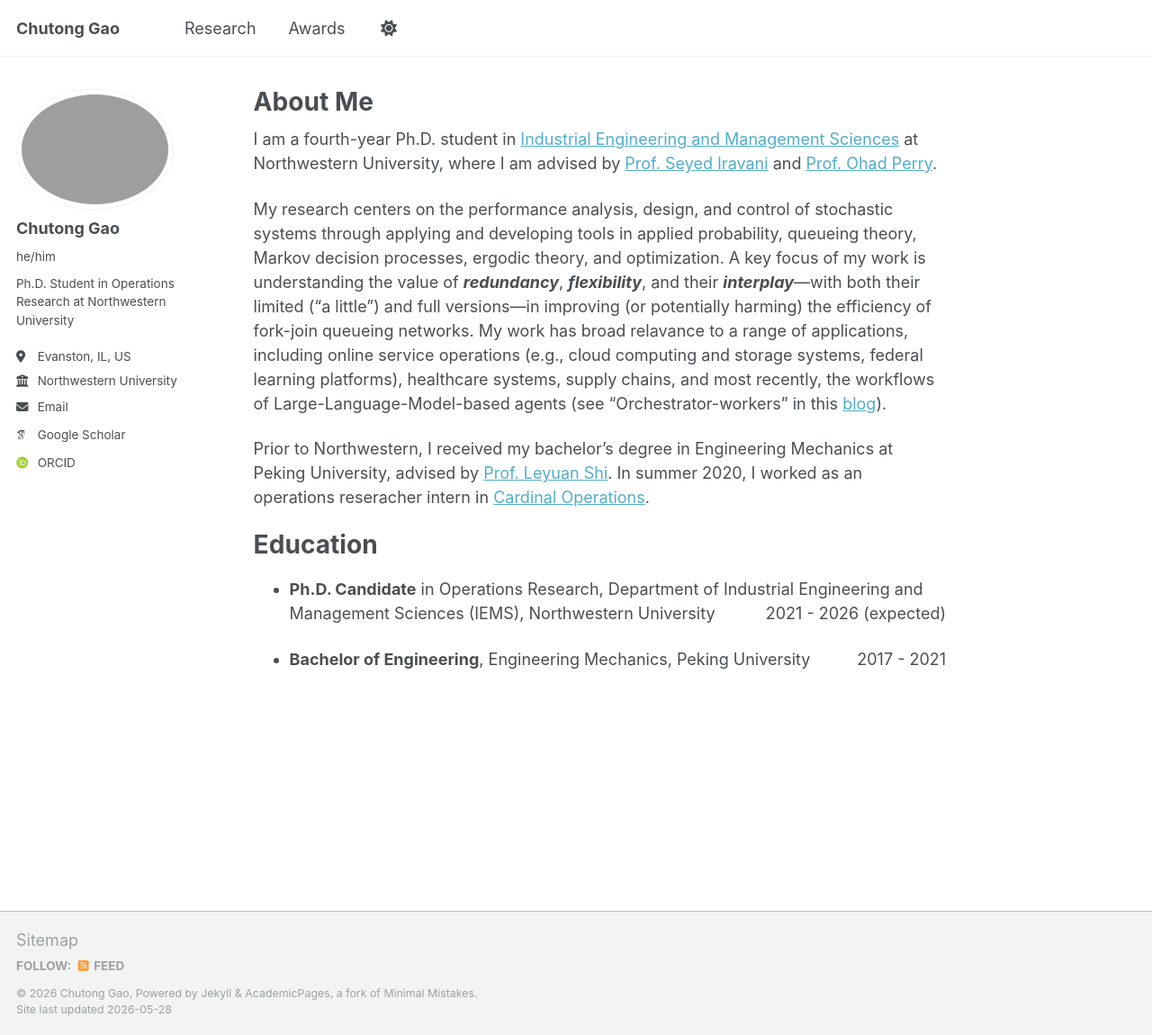
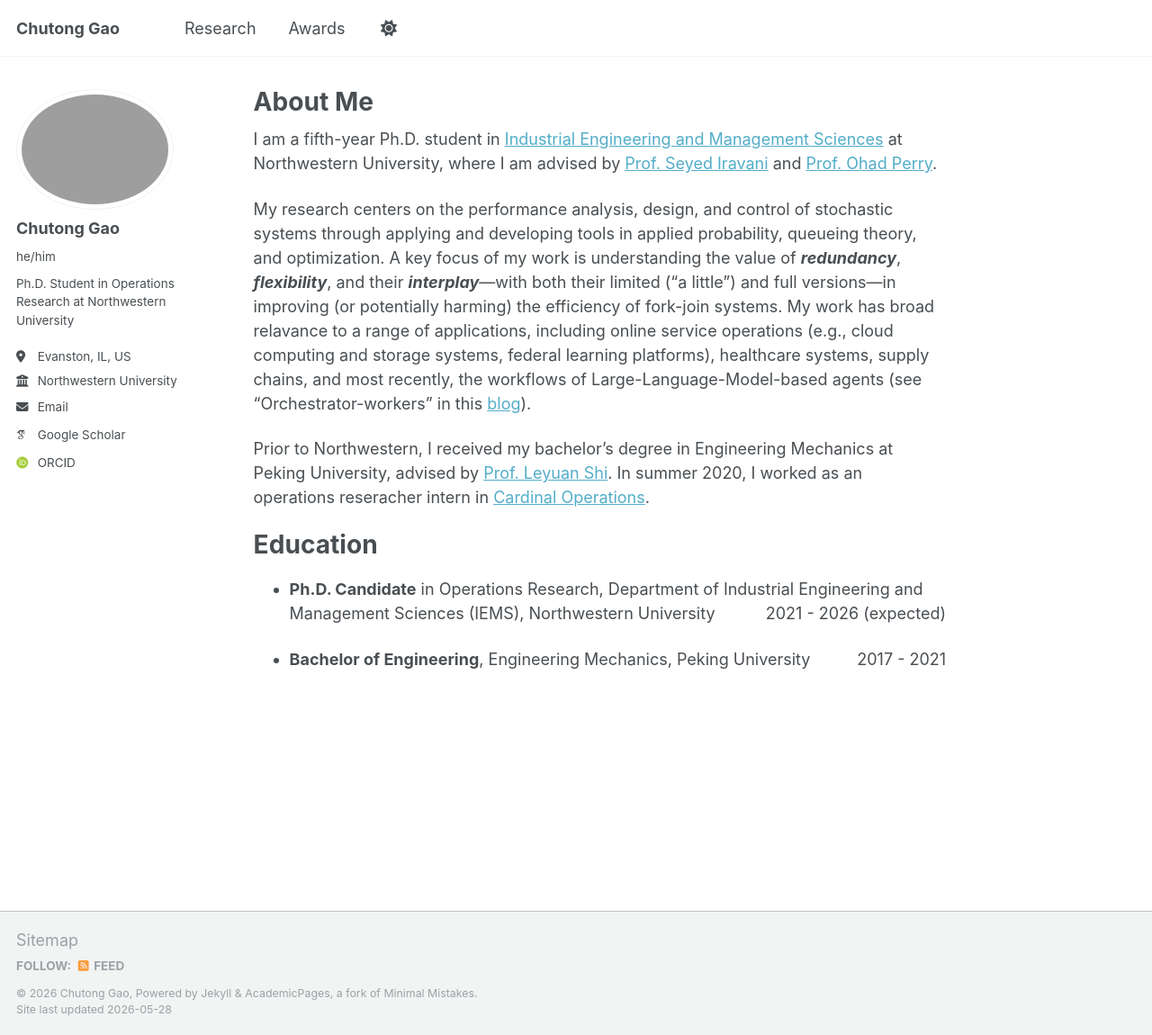
Before and after one commit to chutonggao/chutonggao.github.io, a Jekyll site: the page built from _pages/about.md, in a window 1280 px wide and 1150 px high. Shown: the whole window at 90% size. Built offline with Jekyll 4.4.1, drawn with Linux system fonts in a browser that asks for light colours; some web fonts are replaced.

Commit message:
Revise Ph.D. year and research description in about.md
Updated academic year and refined research focus in the about page.

```diff
--- a/_pages/about.md
+++ b/_pages/about.md
@@ -7,9 +7,9 @@ redirect_from:
   - /about.html
 ---
 
-I am a fourth-year Ph.D. student in [Industrial Engineering and Management Sciences](https://www.mccormick.northwestern.edu/industrial/) at Northwestern University, where I am advised by [Prof. Seyed Iravani](http://users.iems.northwestern.edu/~iravani/index.html) and [Prof. Ohad Perry](https://people.smu.edu/operry/homepage/).
+I am a fifth-year Ph.D. student in [Industrial Engineering and Management Sciences](https://www.mccormick.northwestern.edu/industrial/) at Northwestern University, where I am advised by [Prof. Seyed Iravani](http://users.iems.northwestern.edu/~iravani/index.html) and [Prof. Ohad Perry](https://people.smu.edu/operry/homepage/).
 
-My research centers on the performance analysis, design, and control of stochastic systems through applying and developing tools in applied probability, queueing theory, Markov decision processes, ergodic theory, and optimization. A key focus of my work is understanding the value of ***redundancy***, ***flexibility***, and their ***interplay***---with both their limited ("a little") and full versions---in improving (or potentially harming) the efficiency of fork-join queueing networks.
+My research centers on the performance analysis, design, and control of stochastic systems through applying and developing tools in applied probability, queueing theory, and optimization. A key focus of my work is understanding the value of ***redundancy***, ***flexibility***, and their ***interplay***---with both their limited ("a little") and full versions---in improving (or potentially harming) the efficiency of fork-join systems.
 My work has broad relavance to a range of applications, including online service operations (e.g., cloud computing and storage systems, federal learning platforms), healthcare systems, supply chains, and most recently, the workflows of Large-Language-Model-based agents (see "Orchestrator-workers" in this [blog](https://www.anthropic.com/engineering/building-effective-agents)).
 
 Prior to Northwestern, I received my bachelor’s degree in Engineering Mechanics at Peking University, advised by [Prof. Leyuan Shi](https://directory.engr.wisc.edu/ie/Faculty/Shi_Leyuan/). In summer 2020, I worked as an operations reseracher intern in [Cardinal Operations](https://www.shanshu.ai).
```
